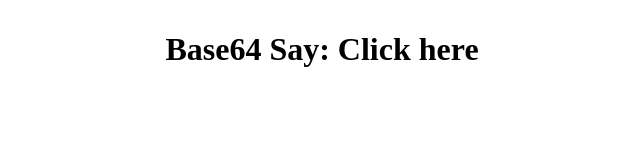
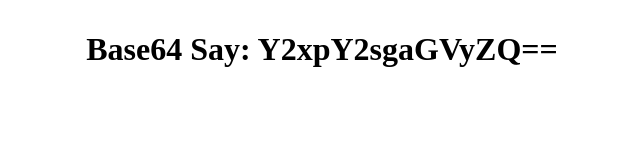
Before and after one commit to Dyboyloy/brainstorm-web, a plain HTML site: page index.html in a window 1280 px wide. Shown: the whole page, without its empty margins (318-958 px from the left). Drawn offline with Linux system fonts and the light colour scheme.

Commit message:
Update index.html

```diff
--- a/index.html
+++ b/index.html
@@ -9,7 +9,7 @@
 </head>
 
 <body>
-    <h1>Base64 Say: <a href="https://drive.google.com/file/d/1hOrC8coUIjURbRvcBGLqS1qmuvIGrfTI/view" target="_blank">Click here</a></h1>
+    <h1>Base64 Say: <a href="https://drive.google.com/file/d/1hOrC8coUIjURbRvcBGLqS1qmuvIGrfTI/view" target="_blank">Y2xpY2sgaGVyZQ==</a></h1>
 </body>
 
 </html>
```
